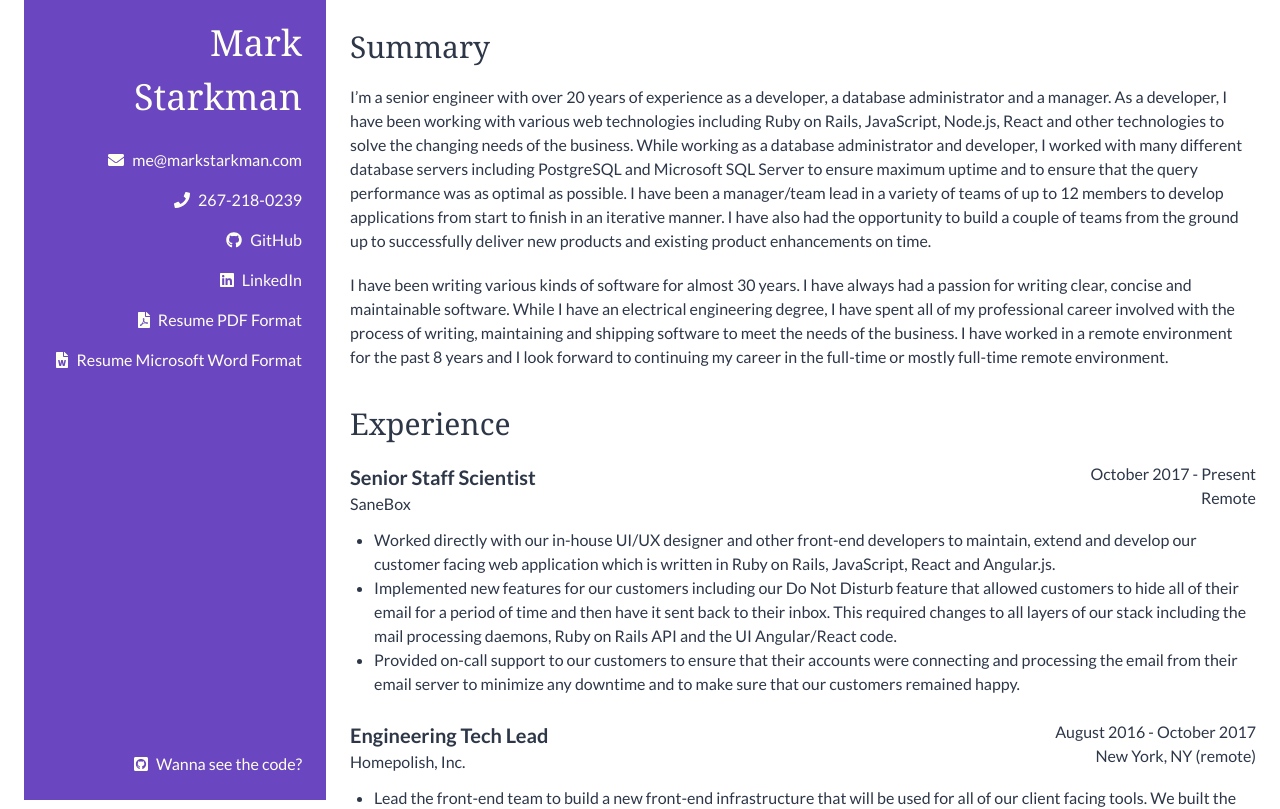
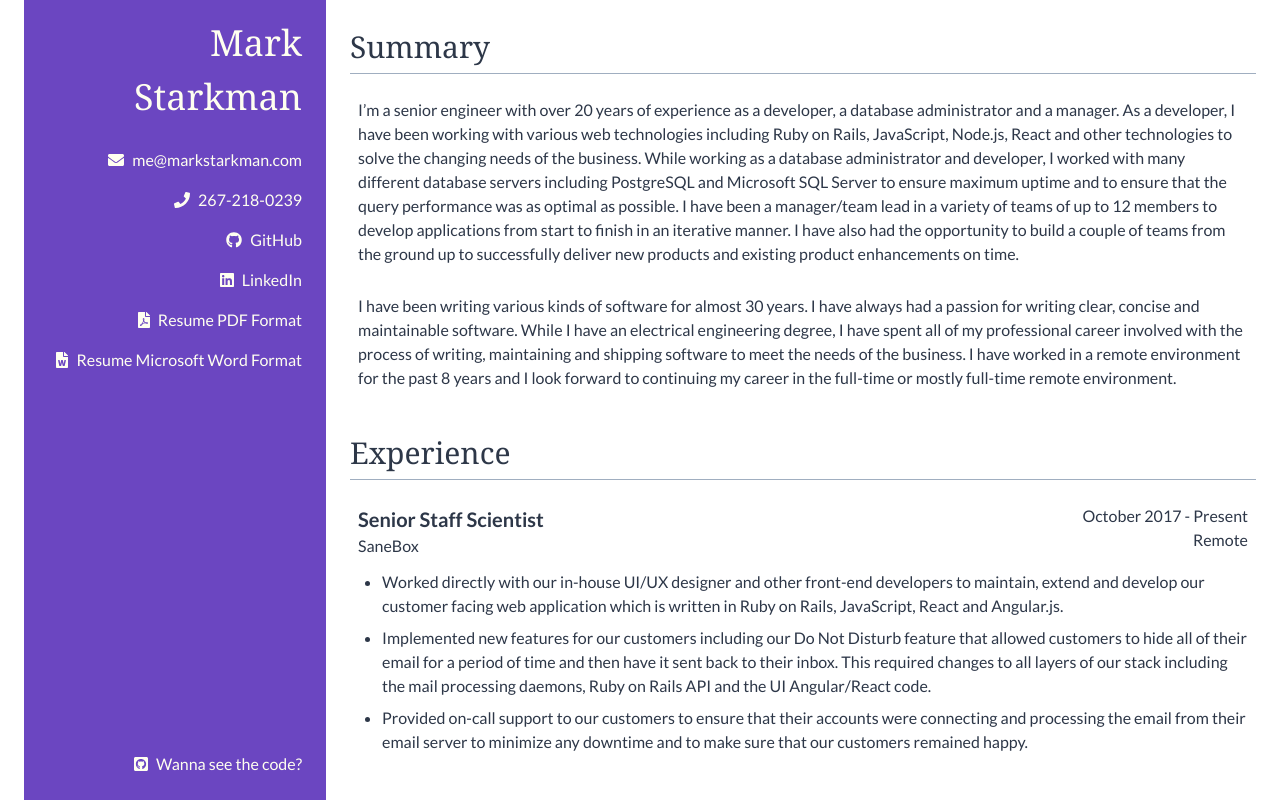
Before and after one commit to mstarkman/resume-part-deux, a Next.js app: page / in a window 1280 px wide. Shown: the top 809 px of the page. Built offline with nearby package versions, Linux system fonts and the light colour scheme.

Commit message:
Some more styling

```diff
--- a/components/Details.tsx
+++ b/components/Details.tsx
@@ -14,14 +14,16 @@ const renderBullets = (bullets: string[] = []) => {
   return (
     <ul className="list-disc ml-6">
       {bullets.map((bullet, i) => (
-        <li key={i}>{bullet}</li>
+        <li className="mb-2" key={i}>
+          {bullet}
+        </li>
       ))}
     </ul>
   )
 }
 
 const Details: FunctionComponent<Props> = ({ title, dates, place, location, bullets }) => (
-  <div className="mb-6">
+  <div className="mb-10 p-2">
     <div className="flex justify-between mb-3">
       <div className="flex-col">
         <div className="text-xl font-bold">{title}</div>
--- a/components/Section.tsx
+++ b/components/Section.tsx
@@ -6,7 +6,7 @@ interface Props {
 
 const Section: FunctionComponent<Props> = ({ title, children }) => (
   <div className="mb-8">
-    <h2 className="font-serif mb-4 text-3xl">{title}</h2>
+    <h2 className="font-serif pb-1 mb-4 text-3xl border-b border-b-solid border-gray-500">{title}</h2>
     {children}
   </div>
 )
--- a/components/Summary.tsx
+++ b/components/Summary.tsx
@@ -4,7 +4,7 @@ import Section from "./Section"
 const Summary = () => (
   <Section title="Summary">
     {summaries.map((summary, i) => (
-      <p className="mb-5" key={i}>
+      <p className="mb-3 p-2" key={i}>
         {summary}
       </p>
     ))}
```
